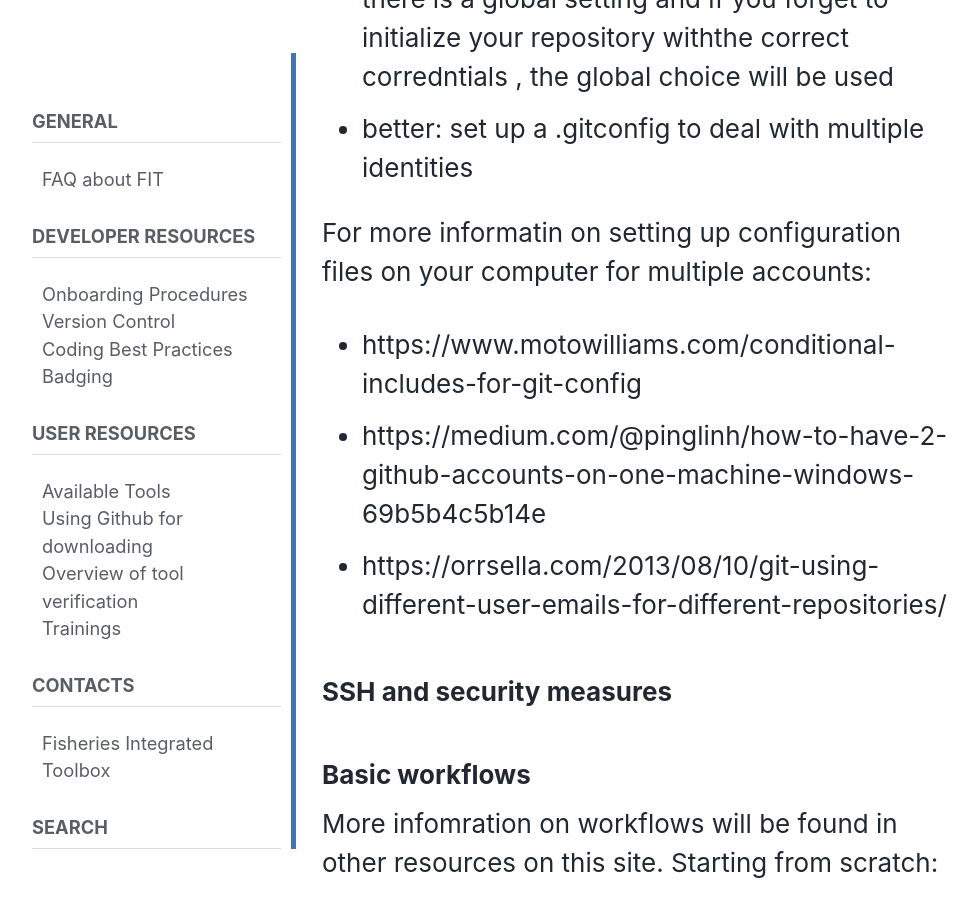
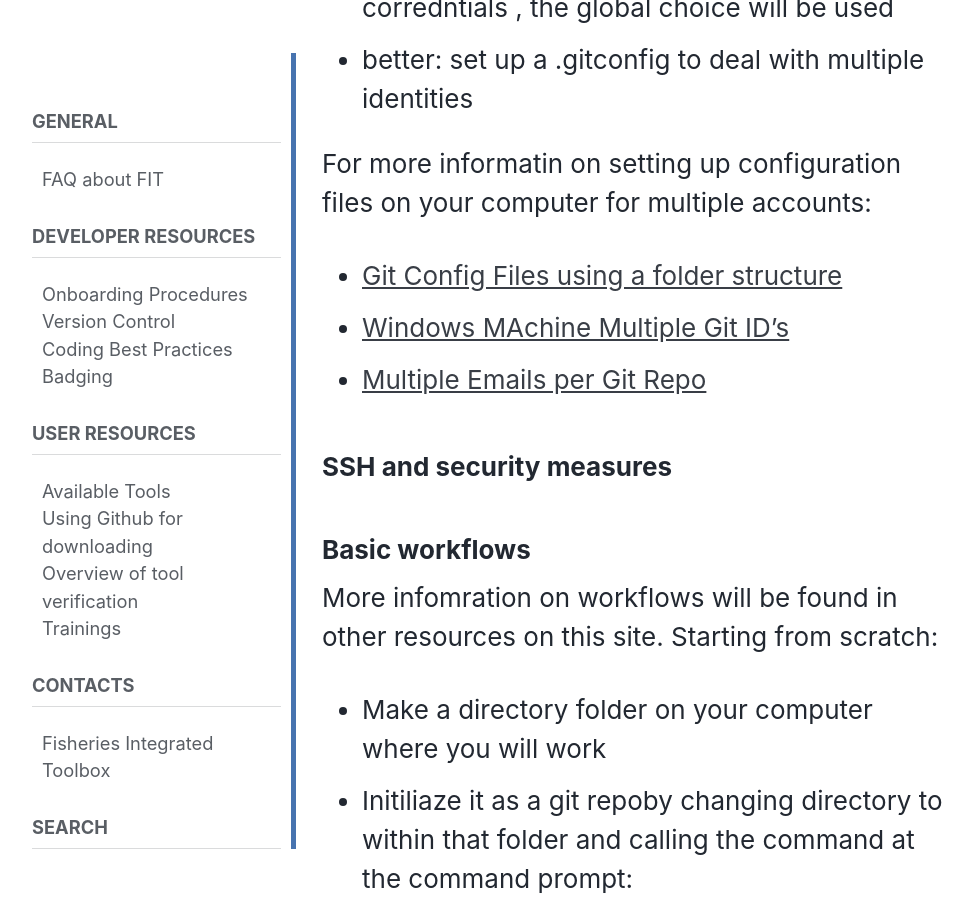
Before and after one commit to noaa-fit-resources/noaa-fit-resources.github.io, a Jekyll site: the page built from _posts/2019-06-08-version-control.md, in a window 1280 px wide and 900 px high, scrolled down 5679 px. Shown: the whole window, without its empty margins (4-982 px from the left). Built offline with Jekyll 4.4.1, drawn with Linux system fonts in a browser that asks for light colours; cached includes are drawn as plain includes; nearby versions of some CDN libraries; some of the changed text lies outside the part shown.

```diff
--- a/_posts/2019-06-08-version-control.md
+++ b/_posts/2019-06-08-version-control.md
@@ -84,9 +84,9 @@ gi config user.email
 - better: set up a .gitconfig to deal with multiple identities
 
 For more informatin on setting up configuration files on your computer for multiple accounts:
-- https://www.motowilliams.com/conditional-includes-for-git-config
-- https://medium.com/@pinglinh/how-to-have-2-github-accounts-on-one-machine-windows-69b5b4c5b14e
-- https://orrsella.com/2013/08/10/git-using-different-user-emails-for-different-repositories/
+- [Git Config Files using a folder structure](https://www.motowilliams.com/conditional-includes-for-git-config)
+- [Windows MAchine Multiple Git ID's](https://medium.com/@pinglinh/how-to-have-2-github-accounts-on-one-machine-windows-69b5b4c5b14e)
+- [Multiple Emails per Git Repo](https://orrsella.com/2013/08/10/git-using-different-user-emails-for-different-repositories/)
 
 
 ### SSH and security measures
```
Also changed, not shown: other parts of _posts/2019-06-08-version-control.md (+1 -1 lines).
